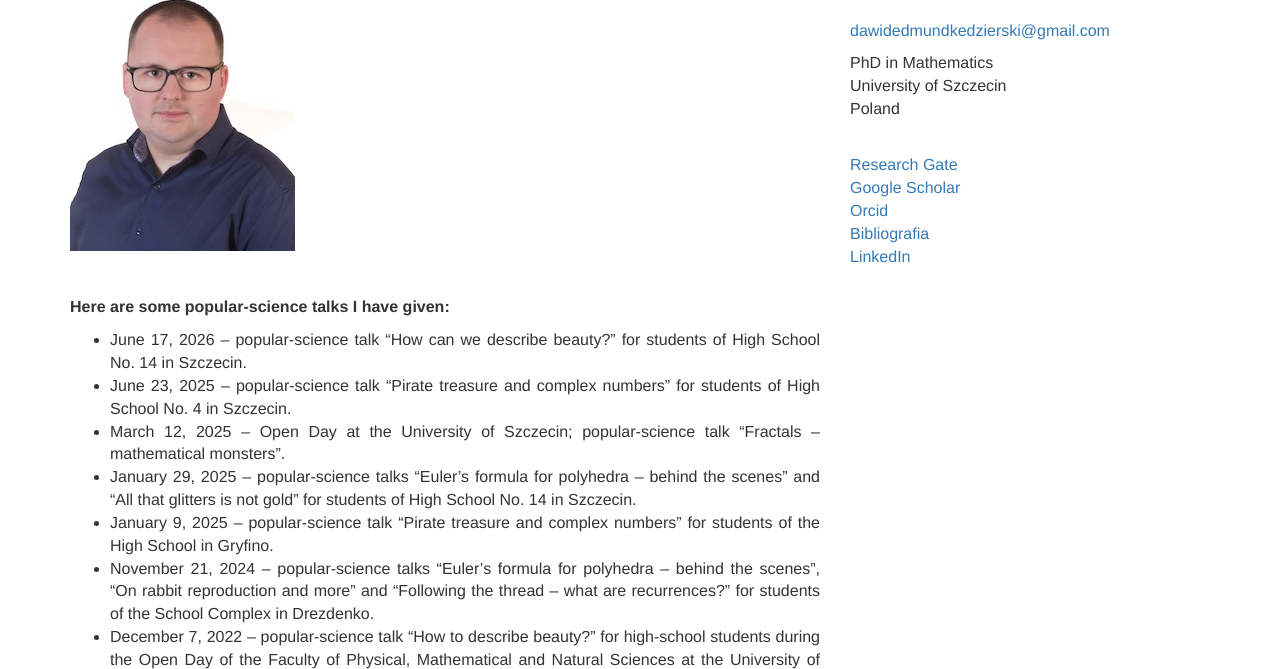
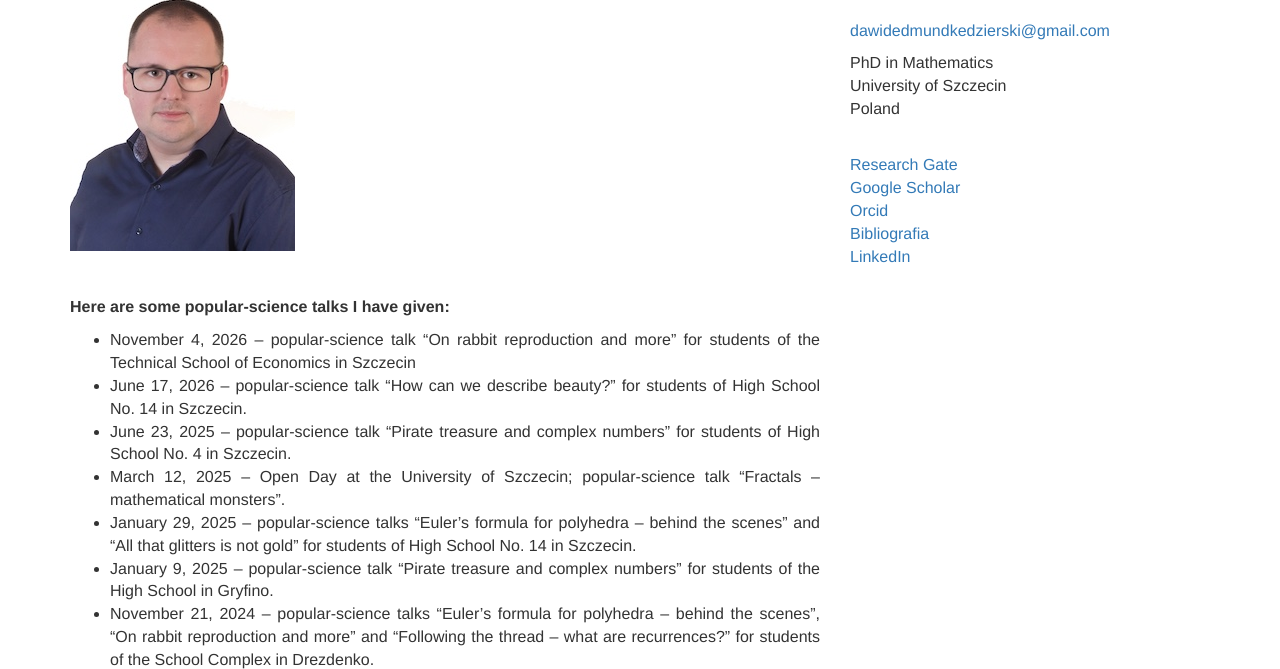
Before and after one commit to dougkoellmer/dawid-kedzierski.github.io, a plain HTML site: page popularization.html in a window 1280 px wide. Shown: the part 120-789 px from the top of the page. Drawn offline with Linux system fonts and the light colour scheme.

Commit message:
Update popularization.html

```diff
--- a/popularization.html
+++ b/popularization.html
@@ -64,6 +64,11 @@
 <div style="margin-top:3%; text-align:justify;">
   <p style="font-weight:700;">Here are some popular-science talks I have given:</p>
   <ul>
+
+	  <li>
+  November 4, 2026 – popular-science talk
+  “On rabbit reproduction and more” for students
+  of the Technical School of Economics in Szczecin </li>
     <li>June 17, 2026 – popular-science talk “How can we describe beauty?” for students of High School No. 14 in Szczecin.</li>
 	<li>June 23, 2025 – popular-science talk “Pirate treasure and complex numbers” for students of High School No. 4 in Szczecin.</li>
     <li>March 12, 2025 – Open Day at the University of Szczecin; popular-science talk “Fractals – mathematical monsters”.</li>
```
